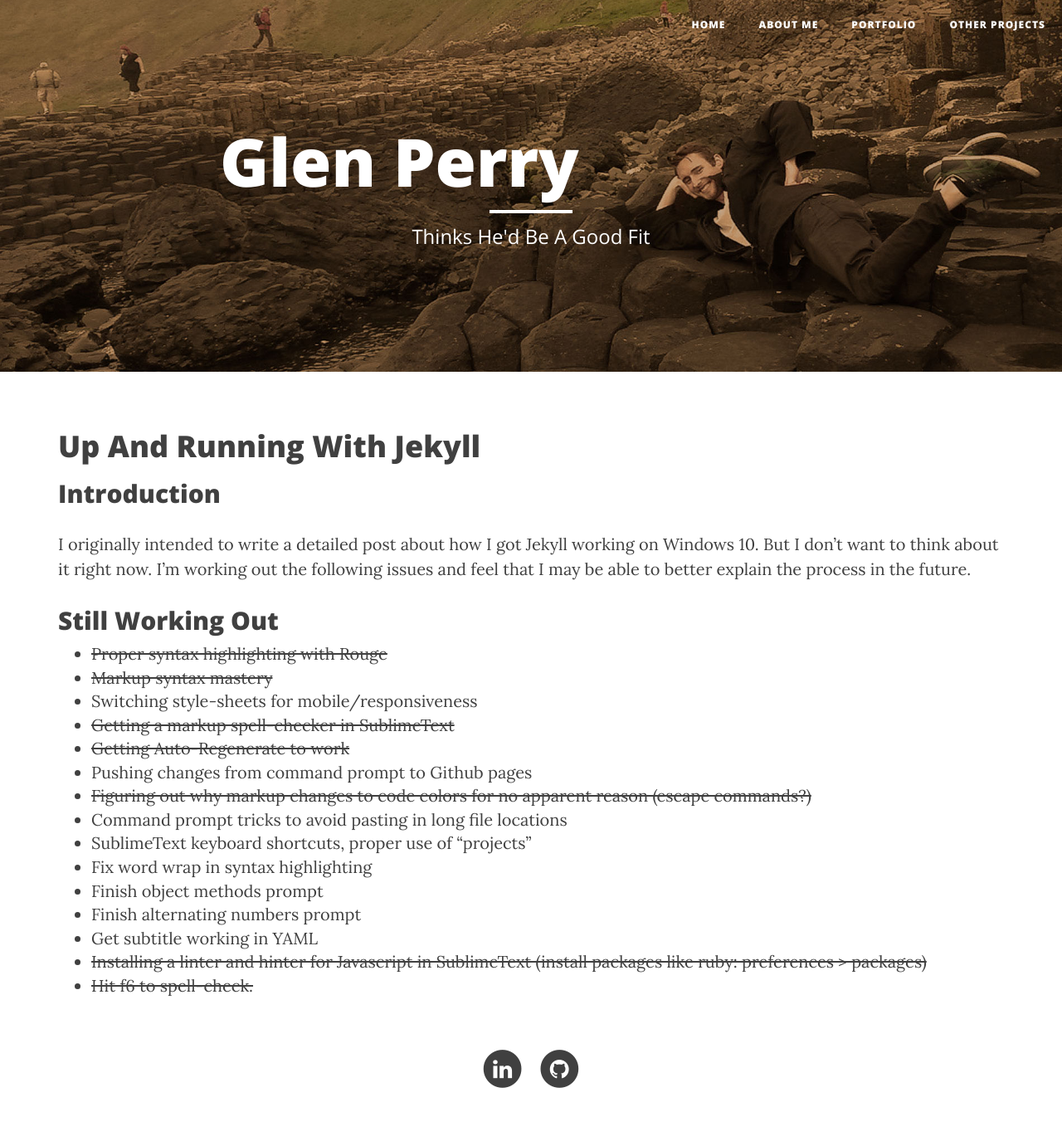
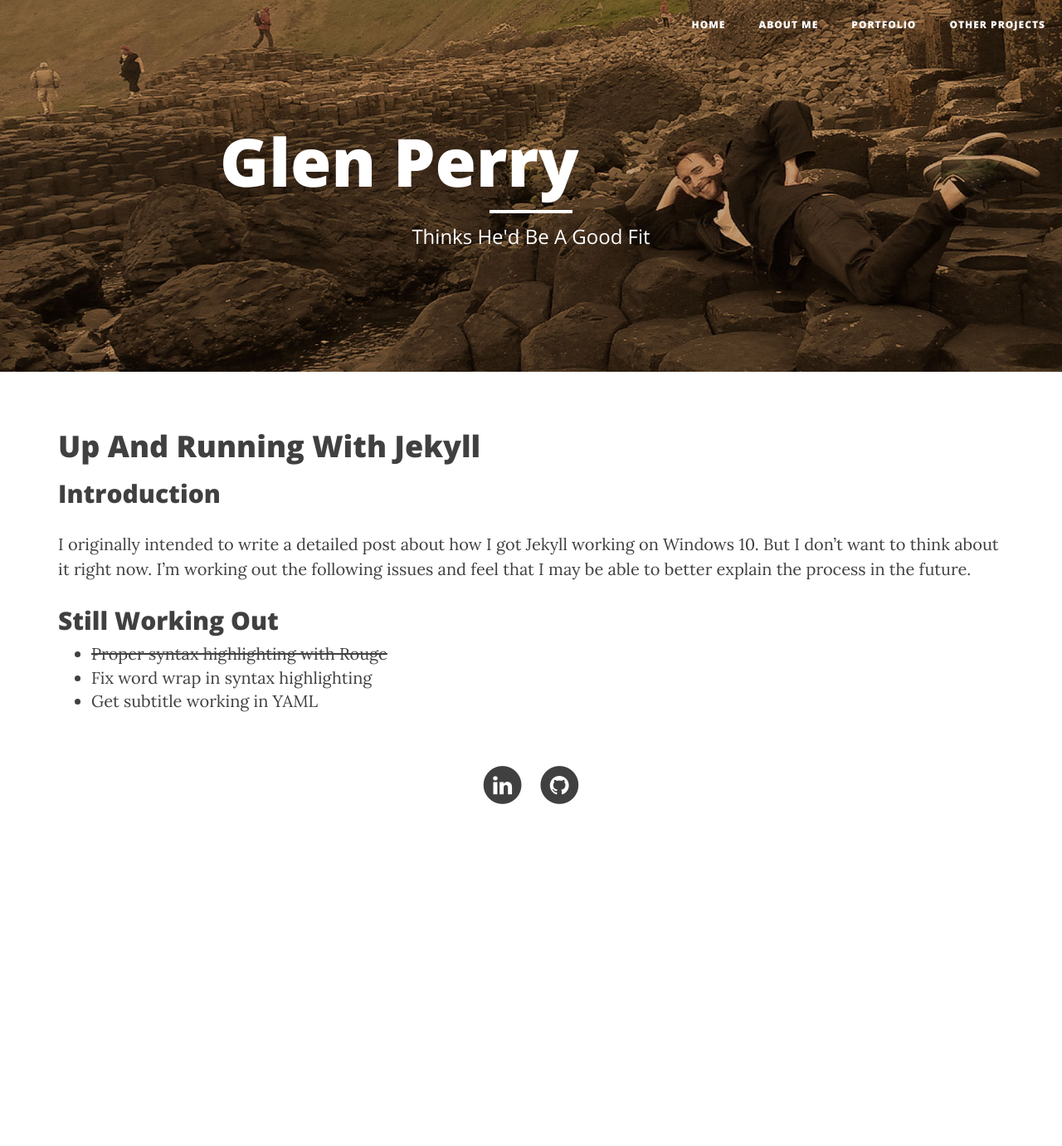
Before and after one commit to glenwperry/glenwperry.github.io, a Jekyll site: the page built from _posts/2016-09-13-up-and-running-with-jekyll.md, in a window 1280 px wide. Shown: the whole page at 83% size. Built offline with Jekyll 4.4.1, drawn with Linux system fonts in a browser that asks for light colours; nearby versions of some CDN libraries; after the commit the page ends 1038 px from its top, so only the background shows below that.

Commit message:
job proofing
job proofing

```diff
--- a/_posts/2016-09-13-up-and-running-with-jekyll.md
+++ b/_posts/2016-09-13-up-and-running-with-jekyll.md
@@ -14,17 +14,5 @@ Still Working Out
 -----------------
 
 - ~~Proper syntax highlighting with Rouge~~
-- ~~Markup syntax mastery~~
-- Switching style-sheets for mobile/responsiveness
-- ~~Getting a markup spell-checker in SublimeText~~
-- ~~Getting Auto-Regenerate to work~~
-- Pushing changes from command prompt to Github pages
-- ~~Figuring out why markup changes to code colors for no apparent reason (escape commands?)~~
-- Command prompt tricks to avoid pasting in long file locations
-- SublimeText keyboard shortcuts, proper use of "projects"
 - Fix word wrap in syntax highlighting
-- Finish object methods prompt
-- Finish alternating numbers prompt
 - Get subtitle working in YAML
-- ~~Installing a linter and hinter for Javascript in SublimeText (install packages like ruby: preferences > packages)~~
-- ~~Hit f6 to spell-check.~~
```
Also changed, not shown: about.md (+1 -1 lines), portfolio.md (+4 -4 lines).
